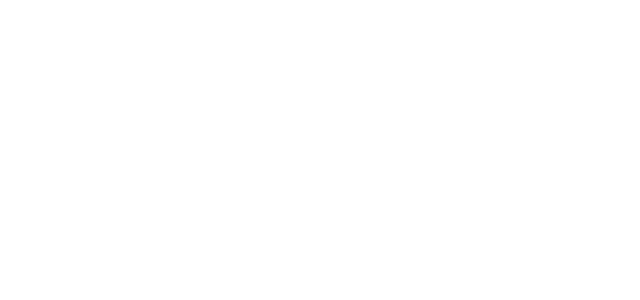
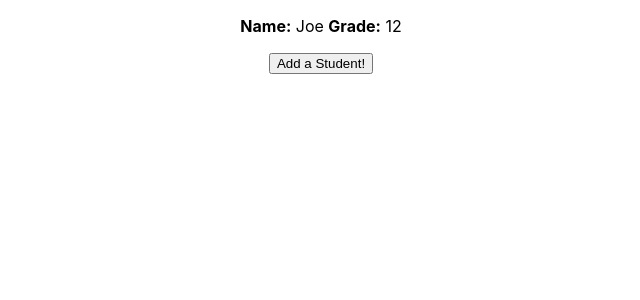
Before and after one commit to jpark-dev/dinosaurs-c5, a React (Create React App) app: page / in a window 1280 px wide. Shown: the top 300 px of the page, without its empty margins (319-959 px from the left). Built offline with nearby package versions, Linux system fonts and the light colour scheme.

Commit message:
Ready for friday's pitch.

```diff
--- a/src/App.js
+++ b/src/App.js
@@ -1,20 +1,41 @@
 import React, { useState } from 'react';
 import './App.css';
 
-
+import StudentList from './components/StudentList';
 
 function App() {
-  // declare initial arrays for quiz
-  const initialQuizArray = [{question: "What is our mascot?", answers:[{correct: false, text: "Sour Patch Kids"}, {correct: true, text: "Dinasours"}]}];
-
+  // declare initial array, and a blank question for quiz
+  const initialStudent = [{
+    name: 'Joe',
+    grade: 12,
+    id: 0
+  }];
 
   // declare state from initial values.
-  const [quizArray, setQuiz] = useState(initialQuizArray)
+  const [ students, setStudents ] = useState(initialStudent);
+
+  // helper method for adding a student
+  const addStudent = () =>{
+    setStudents([...students, {name: '', grade: 0, id: students.length}])
+  };
+
+  // this method allows me to find a student by it's ID and change that entry in our array.
+  const handleSubmit = event => {
+    event.preventDefault();
+    const newStudents = [...students];
+    const fields = {
+      id: event.target.id.value,
+      name: event.target.name.value,
+      grade: event.target.grade.value
+    };
+    newStudents[event.target.id.value] = fields;
+    setStudents(newStudents)
+  };
 
   return (
     <div className="App">
-      {/* A quiz can have many questions */}
-      {/* A question can have many answers */}
+      <StudentList array={students} handleSubmit={handleSubmit} />
+      <button onClick={addStudent}>Add a Student!</button>
     </div>
   );
 }
--- /dev/null
+++ b/src/components/Student.js
@@ -0,0 +1,12 @@
+import React from 'react';
+
+const Student = (props) => {
+    const { name, grade } = props.info;
+    return (
+        <div className="student">
+            <p><b>Name:</b> {name} <b>Grade:</b> {grade}</p>
+        </div>
+    );
+}
+
+export default Student;
--- /dev/null
+++ b/src/components/StudentForm.js
@@ -0,0 +1,16 @@
+import React from 'react';
+
+const StudentForm = (props) => {
+    return (
+        <form onSubmit={(event) => props.handleSubmit(event)}>
+            <label htmlFor="name">Student Name: </label>
+            <input type="text" name="name" />
+            <label htmlFor="grade">Grade: </label>
+            <input type="number" name="grade" />
+            <input type="hidden" name="id" value={props.id} ></input>
+            <input type="submit" />
+        </form>
+    );
+}
+
+export default StudentForm;
--- /dev/null
+++ b/src/components/StudentList.js
@@ -0,0 +1,24 @@
+import React from 'react';
+
+import Student from './Student';
+import StudentForm from './StudentForm';
+
+const StudentList = props => {
+    const studentMapper = array => {
+        return array.map((student, index) => {
+            if (student.name === '') {
+                return <StudentForm key={index} id={student.id} handleSubmit={props.handleSubmit} />
+            } else {
+                return <Student key={index} info={student} />
+            }
+        })
+    }
+
+    return (
+        <>
+        {studentMapper(props.array)}
+        </>
+    );
+}
+
+export default StudentList;
```
Also changed, not shown: src/components/Quiz/Quiz.js (deleted, +0 -10 lines).
